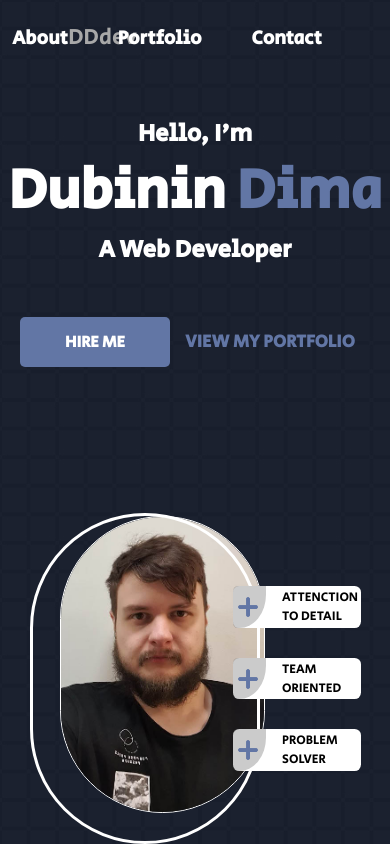
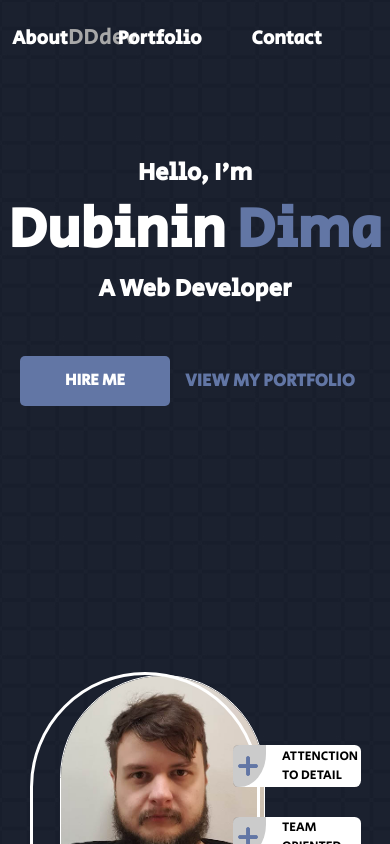
Before and after one commit to gorzerk1/Portfolio, a React (Create React App) app: page / in a window 390 px wide. Shown: the top 844 px of the page. Built offline with nearby package versions, Linux system fonts and the light colour scheme.

Commit message:
Update main.css

```diff
--- a/src/component/main/main.css
+++ b/src/component/main/main.css
@@ -333,17 +333,16 @@ span {
         align-items: flex-end;
     }
     .Main--aboutMe {
-        height: 100vh;
+        min-height: 120vh;
     }
-    .Main--circle {
-        margin-right:100px
-    }
+
     .Main--circle {
         position: relative;
         width: 224px;
         height: 324.8px;
         border: 3.2px solid white;
         border-radius: 160px;
+        margin-bottom:10px;
     }
 
     .Main--circle > img {
```
